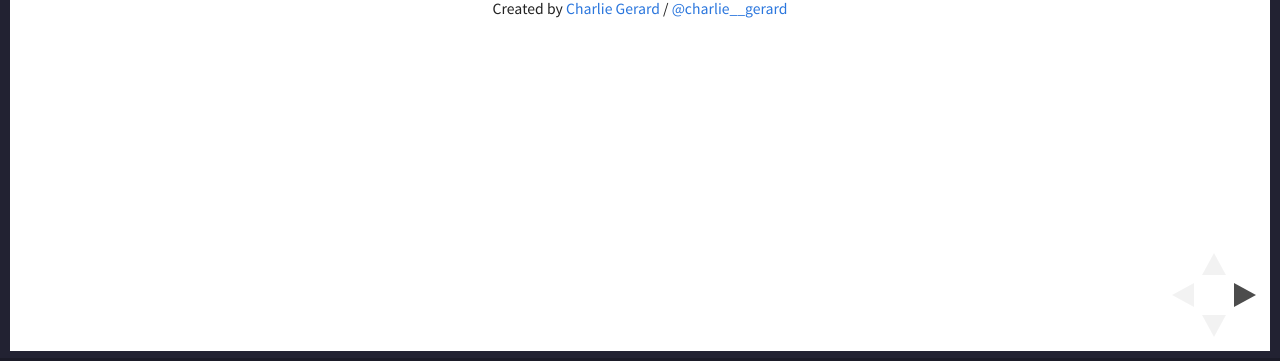
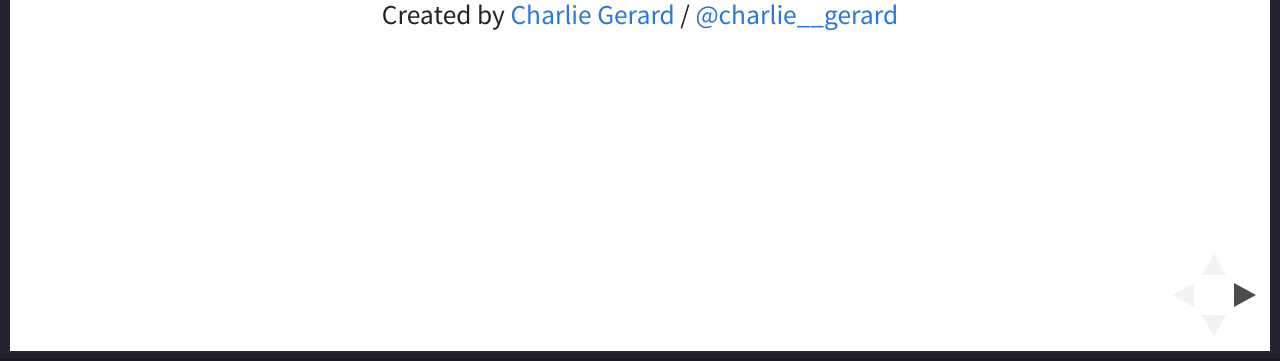
Before and after one commit to charliegerard/creative-technology-talk, a website: page index.html in a window 1280 px wide. Shown: the part 439-800 px from the top of the page. Drawn offline with Linux system fonts and the light colour scheme.

Commit message:
change size on landing page

```diff
--- a/css/theme/white.css
+++ b/css/theme/white.css
@@ -218,7 +218,7 @@ body {
 
 .reveal small {
   display: inline-block;
-  font-size: 0.4em;
+  font-size: 0.7em;
   line-height: 1.2em;
   vertical-align: top; }
 
```
